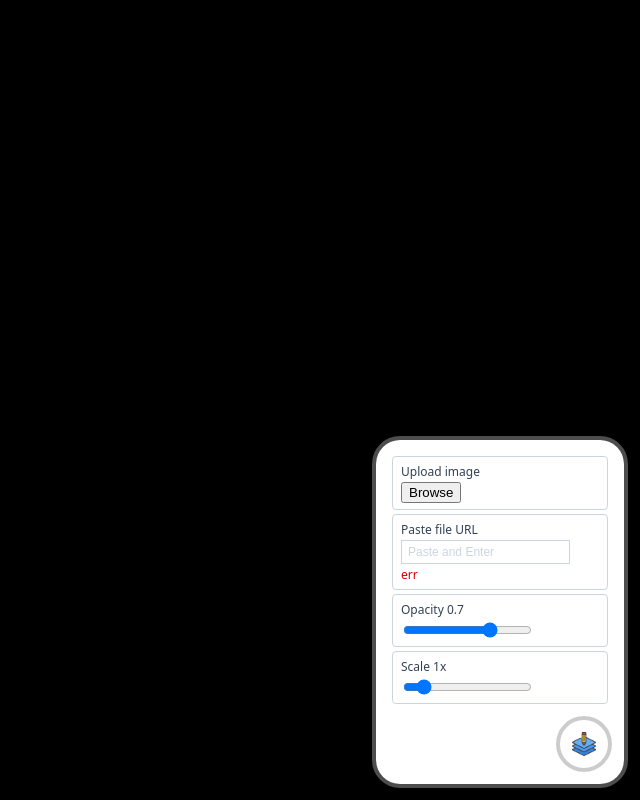
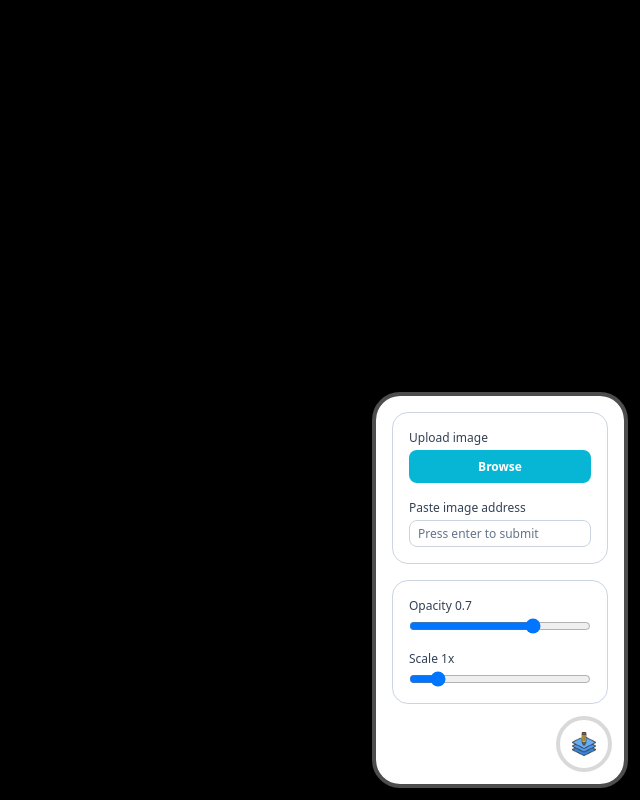
Before and after one commit to samueleiche/image-tracer-chrome-extension, a Vue app: page / in a window 1280 px wide. Both pictures are taken after a click on the element 1224 px from the left and 744 px from the top of the page. Shown: the whole page, without its empty margins (640-1280 px from the left). Built offline with nearby package versions, Linux system fonts and the light colour scheme.

Commit message:
improve design

```diff
--- a/src/App.vue
+++ b/src/App.vue
@@ -5,13 +5,15 @@
 		</div>
 
 		<ControlsMenu>
-			<ImagePicker @change="imageSrc = $event" />
+			<ControlFieldGroup>
+				<ImagePicker @change="imageSrc = $event" />
+				<ImageFetcher @change="imageSrc = $event" />
+			</ControlFieldGroup>
 
-			<ImageFetcher @change="imageSrc = $event" />
-
-			<RangeFIeld :label="`Opacity ${opacity}`" :min="0" :max="100" v-model="opacity" />
-
-			<RangeFIeld :label="`Scale ${scale}x`" :min="10" :max="800" v-model="scale" />
+			<ControlFieldGroup>
+				<RangeFIeld :label="`Opacity ${opacity}`" :min="0" :max="100" v-model="opacity" />
+				<RangeFIeld :label="`Scale ${scale}x`" :min="1" :max="800" v-model="scale" />
+			</ControlFieldGroup>
 		</ControlsMenu>
 	</div>
 </template>
@@ -19,6 +21,7 @@
 <script setup lang="ts">
 import { ref } from 'vue'
 import ControlsMenu from './components/ControlsMenu.vue'
+import ControlFieldGroup from './components/ControlFieldGroup.vue'
 import TracerImage from './components/TracerImage.vue'
 import ImagePicker from './components/ImagePicker.vue'
 import ImageFetcher from './components/ImageFetcher.vue'
--- a/src/components/ControlField.vue
+++ b/src/components/ControlField.vue
@@ -1,6 +1,6 @@
 <template>
 	<div class="control-field">
-		<div class="control-field-label">
+		<div v-if="label" class="control-field-label">
 			{{ label }}
 		</div>
 
@@ -22,20 +22,18 @@ defineProps<{
 <style scoped>
 .control-field {
 	width: 100%;
-	border: 1px solid #cbd5e1;
-	border-radius: 4px;
-	padding: 6px 8px;
+	padding: 4px 8px;
 }
 
 .control-field-label {
 	font-size: 12px;
-	margin-bottom: 2px;
+	margin-bottom: 4px;
 	color: #334155;
 }
 
 .control-field-error {
 	font-size: 12px;
-	margin-top: 2px;
+	margin-top: 4px;
 	color: #cc0000;
 }
 </style>
--- /dev/null
+++ b/src/components/ControlFieldGroup.vue
@@ -0,0 +1,16 @@
+<template>
+	<div class="control-field-group">
+		<slot />
+	</div>
+</template>
+
+<style scoped>
+.control-field-group {
+	display: grid;
+	gap: 8px;
+	width: 100%;
+	padding: 12px 8px;
+	border-radius: 16px;
+	border: 1px solid #cbd5e1;
+}
+</style>
--- a/src/components/ControlsMenu.vue
+++ b/src/components/ControlsMenu.vue
@@ -57,11 +57,11 @@ const { showControls, toggleShowControls } = useControls()
 
 .controls-menu-activator--active {
 	background-color: white;
-	outline: rgba(0, 0, 0, 0.2) solid 4px;
+	outline: rgba(0, 0, 0, 0.15) solid 4px;
 }
 
 .controls-menu-activator--active:hover {
-	background-color: rgba(0, 0, 0, 0.2);
+	background-color: rgba(0, 0, 0, 0.15);
 }
 
 .controls-menu-activator--active:focus {
@@ -74,7 +74,7 @@ const { showControls, toggleShowControls } = useControls()
 	bottom: -16px;
 	display: flex;
 	flex-direction: column;
-	gap: 4px;
+	gap: 16px;
 	width: 248px;
 	transform-origin: calc(100% - 40px) calc(100% - 40px);
 	padding: 16px 16px 80px;
--- a/src/components/ImageFetcher.vue
+++ b/src/components/ImageFetcher.vue
@@ -1,6 +1,13 @@
 <template>
-	<ControlField label="Paste file URL" :error="errorMessage">
-		<input type="text" placeholder="Paste and Enter" class="input-control" @change="onChange" />
+	<ControlField label="Paste image address" :error="errorMessage">
+		<input
+			type="text"
+			placeholder="Press enter to submit"
+			class="input-control"
+			@input="onInput"
+			@change="onChange"
+			@paste="onPaste"
+		/>
 	</ControlField>
 </template>
 
@@ -13,13 +20,23 @@ const emit = defineEmits<{
 	(e: 'change', fileUrl: string): void
 }>()
 
-const errorMessage = ref('err')
+const errorMessage = ref('')
+
+function onInput() {
+	errorMessage.value = ''
+}
+
+function onPaste() {
+	errorMessage.value = ''
+}
 
 async function onChange(event: Event) {
 	const target = event.target as HTMLInputElement
 	const inputValue = target.value
 
-	errorMessage.value = ''
+	if (!inputValue) {
+		return
+	}
 
 	try {
 		const fileUrl = await loadFileUrl(inputValue)
@@ -36,19 +53,28 @@ async function onChange(event: Event) {
 <style scoped>
 .input-control {
 	appearance: none;
+	padding: 4px 8px;
+	margin: 0;
+	font-size: 12px;
+	border-radius: 8px;
 	border: 1px solid #cbd5e1;
 	background-color: white;
-	padding: 4px 6px;
-	font-size: 12px;
+	width: 100%;
 }
 
 .input-control:focus {
 	outline: none;
-	box-shadow: inset 0 0 0 1px #0ea5e9;
-	border-color: #0ea5e9;
+	box-shadow: inset 0 0 0 1px #06b6d4;
+	border-color: #06b6d4;
 }
 
 .input-control::placeholder {
-	color: #cbd5e1;
+	color: #64748b;
+}
+
+.input-control,
+.input-control::placeholder {
+	font-size: 12px;
+	font-family: inherit;
 }
 </style>
--- a/src/components/ImagePicker.vue
+++ b/src/components/ImagePicker.vue
@@ -1,6 +1,6 @@
 <template>
 	<ControlField label="Upload image">
-		<button type="button" @click="openFilePicker">Browse</button>
+		<div class="upload-button" @click="openFilePicker">Browse</div>
 		<input ref="inputRef" type="file" accept="image/*" style="display: none" @change="onFileUpload" />
 	</ControlField>
 </template>
@@ -33,3 +33,20 @@ function openFilePicker() {
 	inputRef.value?.click()
 }
 </script>
+
+<style scoped>
+.upload-button {
+	padding: 8px 12px;
+	font-size: 12px;
+	background-color: #06b6d4;
+	border-radius: 8px;
+	color: white;
+	font-weight: 700;
+	text-align: center;
+	cursor: pointer;
+}
+
+.upload-button:hover {
+	background-color: #0284c7;
+}
+</style>
--- a/src/components/RangeField.vue
+++ b/src/components/RangeField.vue
@@ -1,6 +1,13 @@
 <template>
 	<ControlField :label="label">
-		<input type="range" :min="props.min" :max="props.max" :value="computedValue" @input="onInput" />
+		<input
+			type="range"
+			class="range-control"
+			:min="props.min"
+			:max="props.max"
+			:value="computedValue"
+			@input="onInput"
+		/>
 	</ControlField>
 </template>
 
@@ -27,3 +34,12 @@ function onInput(event: Event) {
 	emit('update:modelValue', Number(target.value) / 100)
 }
 </script>
+
+<style scoped>
+.range-control {
+	width: 100%;
+	margin: 0;
+	padding: 0;
+	border: 0;
+}
+</style>
--- a/src/components/TracerImage.vue
+++ b/src/components/TracerImage.vue
@@ -74,7 +74,10 @@ const mousedown = (event: MouseEvent) => {
 }
 
 const mousemove = (event: MouseEvent) => {
-	if (!isMousedown.value) return
+	if (!isMousedown.value) {
+		return
+	}
+
 	drag.value.currentX = event.clientX - drag.value.initialX
 	drag.value.currentY = event.clientY - drag.value.initialY
 	drag.value.offsetX = drag.value.currentX
```
